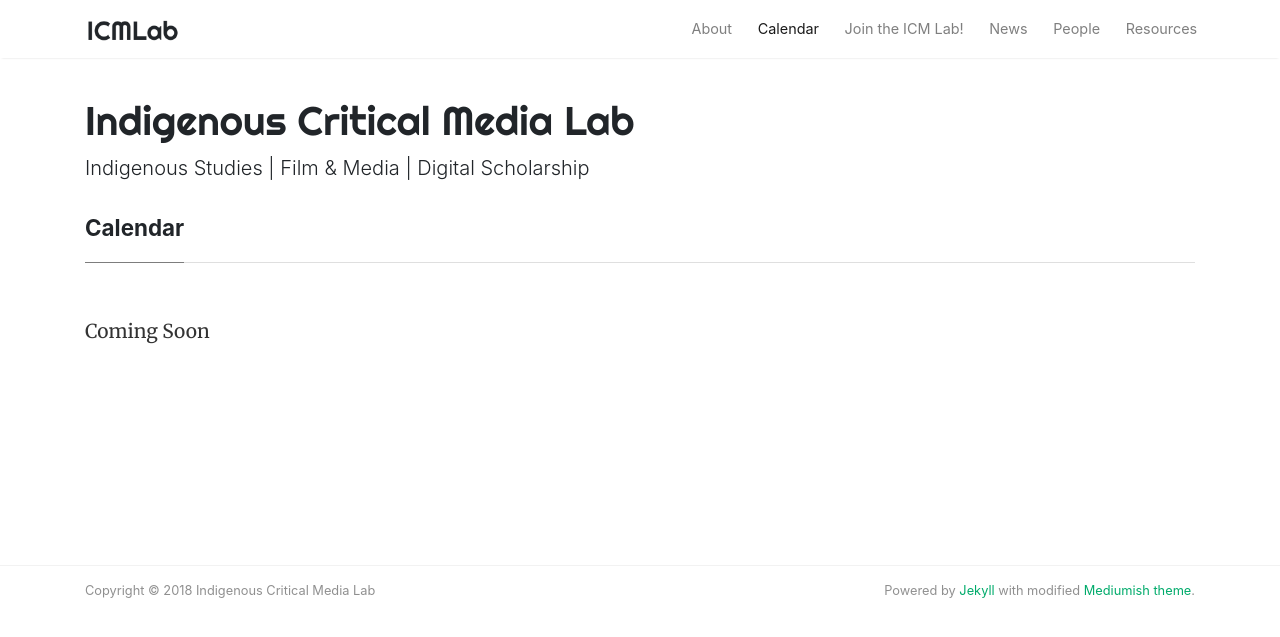
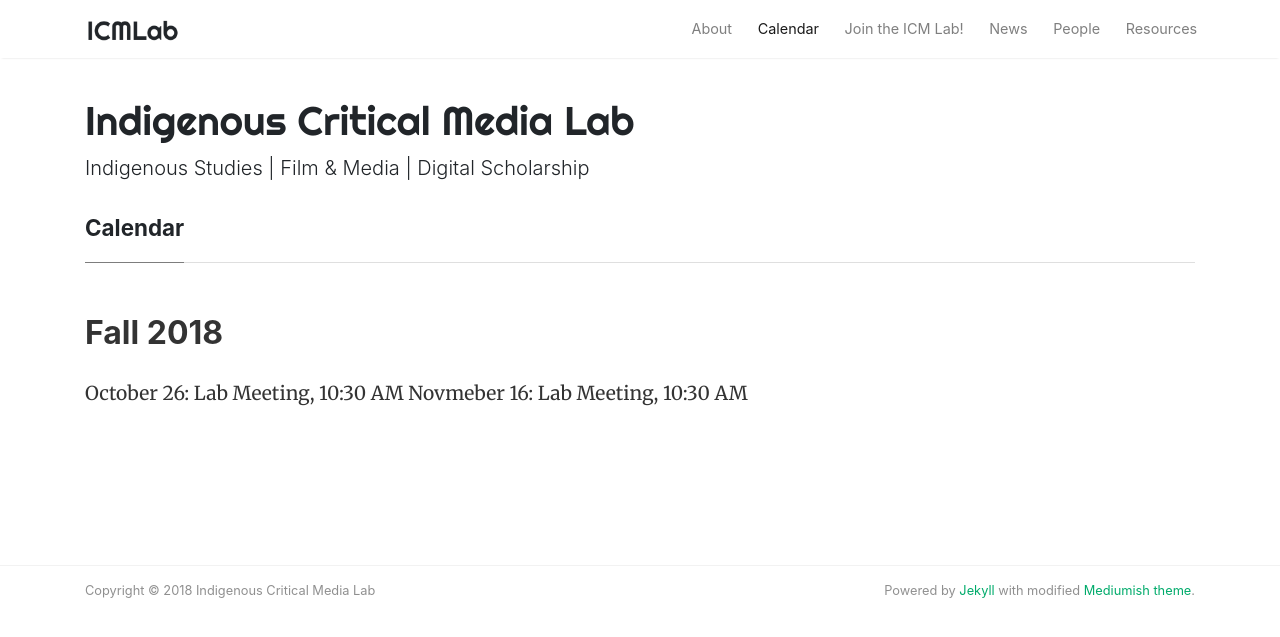
Before and after one commit to idrhku/icmlab, a Jekyll site: the page built from _pages/calendar.md, in a window 1280 px wide. Shown: the top 637 px of the page. Built offline with Jekyll 4.4.1, drawn with Linux system fonts in a browser that asks for light colours; nearby versions of some CDN libraries; comment, search, counter and statistics services are not loaded.

Commit message:
added Fall 2018 meeting dates

```diff
--- a/_pages/calendar.md
+++ b/_pages/calendar.md
@@ -2,6 +2,10 @@
 title: Calendar
 permalink: calendar
 layout: page
+published: true
 ---
 
-Coming Soon
+## Fall 2018
+
+October 26: Lab Meeting, 10:30 AM
+Novmeber 16: Lab Meeting, 10:30 AM
```
